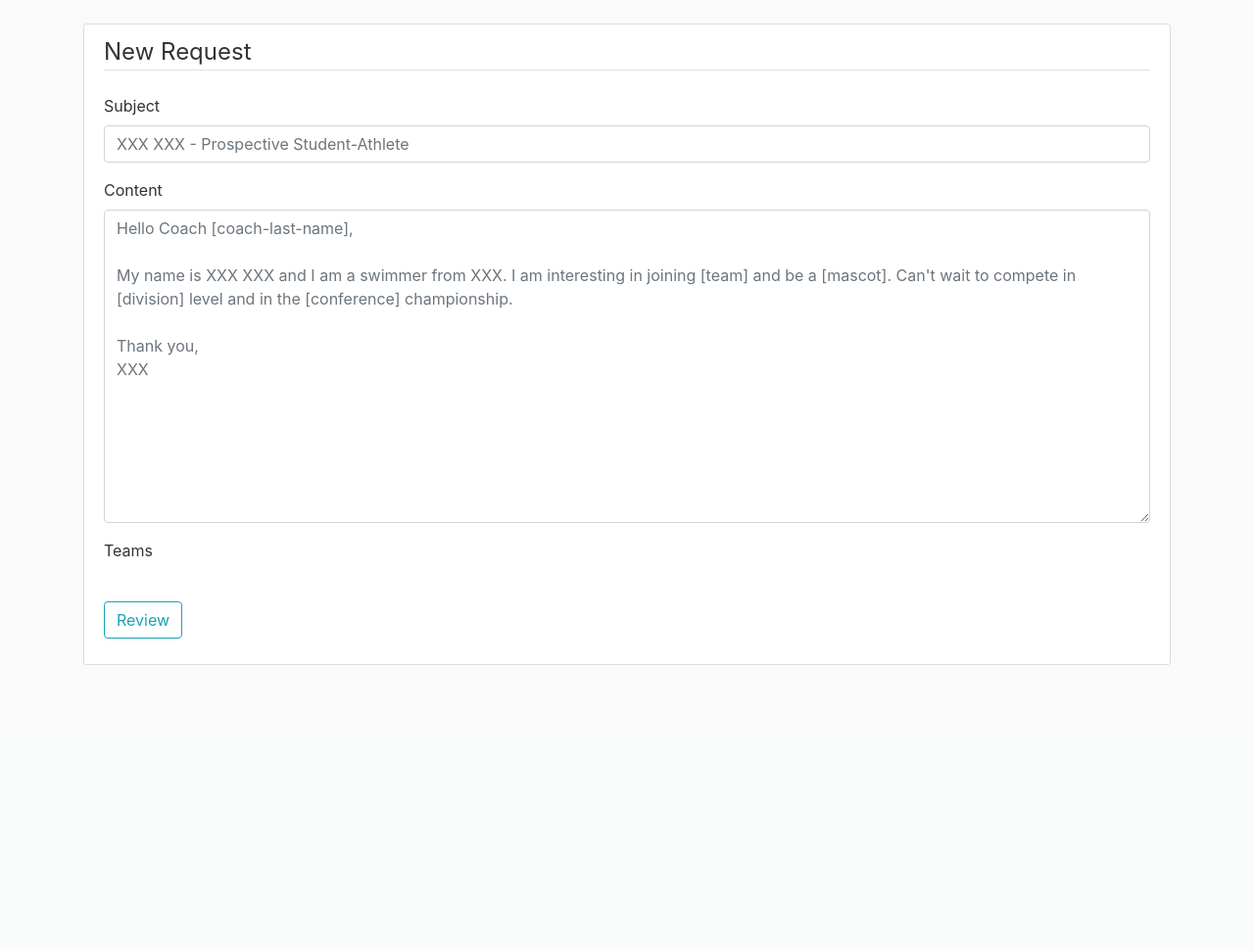
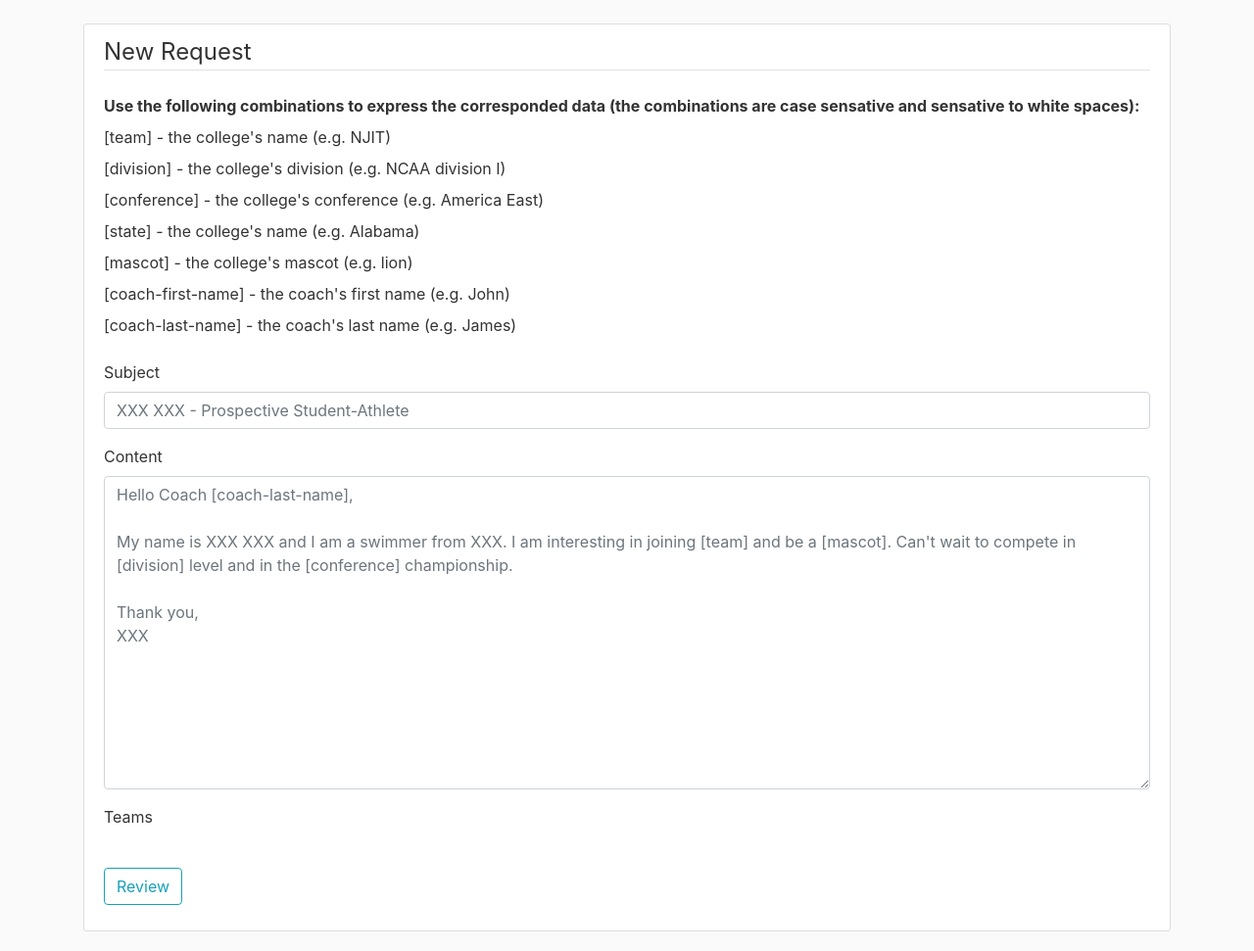
Before and after one commit to alonlerner/college-recruiting-email-generator, a Flask app: page /request/new in a window 1280 px wide. Shown: the part 56-1027 px from the top of the page at 98% size. Before the commit the page ends 735 px from the top, so only its background shows below. Run offline with Flask 2, Linux system fonts and the light colour scheme; a user stored in the database is signed in; data that the repository does not hold is empty; some libraries are stand-ins or nearby versions.

Commit message:
added instructions to the create request page-08-06-2021

```diff
--- a/flaskproject/templates/create_request.html
+++ b/flaskproject/templates/create_request.html
@@ -5,6 +5,16 @@
             {{ form.hidden_tag() }}
             <fieldset class="form-group">
                 <legend class="border-bottom mb-4">New Request</legend>
+                <div class="form-group">
+                    <label class="form-control-label"><b>Use the following combinations to express the corresponded data (the combinations are case sensative and sensative to white spaces):</b></label>
+                    <label class="form-control-label">[team] - the college's name (e.g. NJIT)</label><br>
+                    <label class="form-control-label">[division] - the college's division (e.g. NCAA division I)</label><br>
+                    <label class="form-control-label">[conference] - the college's conference (e.g. America East)</label><br>
+                    <label class="form-control-label">[state] - the college's name (e.g. Alabama)</label><br>
+                    <label class="form-control-label">[mascot] - the college's mascot (e.g. lion)</label><br>
+                    <label class="form-control-label">[coach-first-name] - the coach's first name (e.g. John)</label><br>
+                    <label class="form-control-label">[coach-last-name] - the coach's last name (e.g. James)</label>
+                </div>
                 <div class="form-group">
                     {{ form.subject.label(class="form-control-label") }}
                     {% if form.subject.errors %}
```
